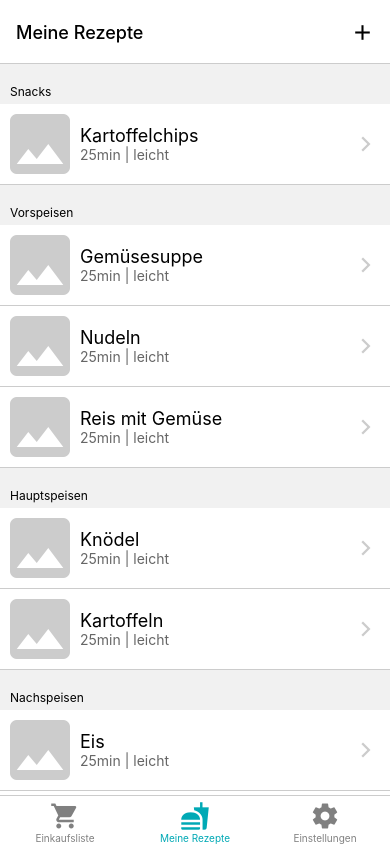
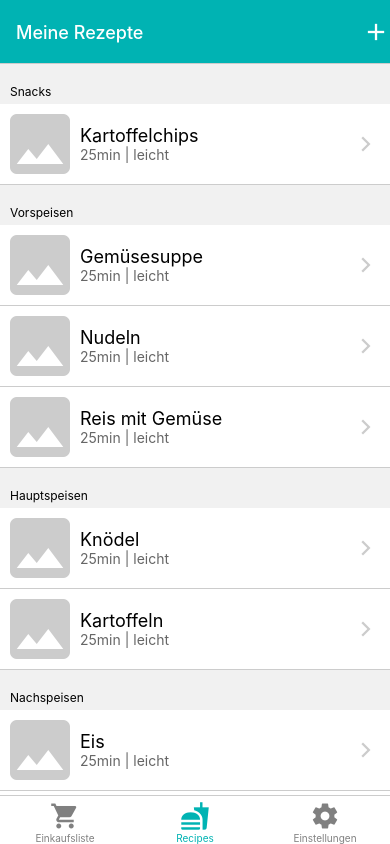
Before and after one commit to marrywal/hungryList, a React Native app: screen /Recipes in a window 390 px wide. Built offline with nearby package versions, Linux system fonts and the light colour scheme; what expo-linking would draw is missing.

Commit message:
style header

```diff
--- a/App.tsx
+++ b/App.tsx
@@ -15,7 +15,7 @@ export default function App() {
     return (
       <SafeAreaProvider>
         <Navigation colorScheme={colorScheme} />
-        <StatusBar />
+        <StatusBar style='light' />
       </SafeAreaProvider>
     );
   }
--- a/src/constants/Colors.ts
+++ b/src/constants/Colors.ts
@@ -1,4 +1,4 @@
-const tintColorLight = '#00A9B5';
+const tintColorLight = '#00b3b3';
 // const tintColorLight = '#009B77';
 const tintColorDark = '#006D75';
 
@@ -17,7 +17,7 @@ export const Colors = {
   },
   dark: {
     text: '#e4e6eb',
-    textOnTint: '#18191a',
+    textOnTint: '#e4e6eb',
     secondaryText: '#b0b3b8',
     background: '#18191a',
     input: '#333',
--- a/src/navigation/index.tsx
+++ b/src/navigation/index.tsx
@@ -5,10 +5,10 @@
  */
 import { MaterialIcons } from '@expo/vector-icons';
 import { createBottomTabNavigator } from '@react-navigation/bottom-tabs';
-import { NavigationContainer} from '@react-navigation/native';
+import { getFocusedRouteNameFromRoute, NavigationContainer } from '@react-navigation/native';
 import { createNativeStackNavigator } from '@react-navigation/native-stack';
 import * as React from 'react';
-import { ColorSchemeName, Pressable } from 'react-native';
+import { ColorSchemeName, Pressable, Route, View } from 'react-native';
 
 import { Colors, NavigationColors } from '../constants/Colors';
 import useColorScheme from '../hooks/useColorScheme';
@@ -30,6 +30,20 @@ export default function Navigation({ colorScheme }: { colorScheme: ColorSchemeNa
   );
 }
 
+function getHeaderTitle(route: any): string {
+  const routeName = getFocusedRouteNameFromRoute(route);
+
+  switch (routeName) {
+    case 'ShoppingList':
+      return 'Einkaufsliste';
+    case 'Recipes':
+      return 'Meine Rezepte';
+    case 'Settings':
+      return 'Einstellungen';
+  }
+  return 'Einkaufsliste';
+}
+
 /**
  * A root stack navigator is often used for displaying modals on top of all other content.
  * https://reactnavigation.org/docs/modal
@@ -37,12 +51,55 @@ export default function Navigation({ colorScheme }: { colorScheme: ColorSchemeNa
 const Stack = createNativeStackNavigator<RootStackParamList>();
 
 function RootNavigator() {
+  const colorScheme = useColorScheme();
+
   return (
-    <Stack.Navigator>
-      <Stack.Screen name="Root" component={BottomTabNavigator} options={{ headerShown: false }} />
+    <Stack.Navigator
+      screenOptions={{
+        headerStyle: {
+          backgroundColor: Colors[colorScheme].tint,
+        },
+        headerTintColor: Colors[colorScheme].textOnTint,
+      }}>
+      <Stack.Screen name="Root" component={BottomTabNavigator} options={({ route, navigation }) => ({
+        title: getHeaderTitle(route),
+        headerRight: () => {
+          return <Pressable
+            onPress={() => navigation.navigate('ModalNewRecipe')}
+            style={({ pressed }) => ({
+              opacity: pressed ? 0.5 : 1,
+              width: 28,
+              height: 28
+            })}>
+            {getHeaderTitle(route) === 'Meine Rezepte'
+              ? <MaterialIcons
+                name="add"
+                size={28}
+                color={Colors[colorScheme].textOnTint} />
+              : <></>}
+          </Pressable>
+        }
+      })} />
       <Stack.Screen name="NotFound" component={NotFoundScreen} options={{ title: 'Oops!' }} />
       <Stack.Group screenOptions={{ presentation: 'modal' }}>
-        <Stack.Screen name="ModalNewRecipe" component={ModalNewRecipe} options={{ title: 'Neues Rezept' }} />
+        <Stack.Screen name="ModalNewRecipe" component={ModalNewRecipe}
+          options={({ navigation }) => ({
+            title: 'Neues Rezept',
+            headerRight: () => (
+              <Pressable
+                onPress={() => navigation.navigate('Recipes')}
+                style={({ pressed }) => ({
+                  opacity: pressed ? 0.5 : 1,
+                })}>
+                <MaterialIcons
+                  name="save"
+                  size={25}
+                  color={Colors[colorScheme].textOnTint}
+                />
+              </Pressable>
+            ),
+          })}
+        />
       </Stack.Group>
     </Stack.Navigator>
   );
@@ -62,6 +119,7 @@ function BottomTabNavigator() {
       initialRouteName="ShoppingList"
       screenOptions={{
         tabBarActiveTintColor: Colors[colorScheme].tint,
+        headerShown: false
       }}>
       <BottomTab.Screen
         name="ShoppingList"
@@ -75,22 +133,8 @@ function BottomTabNavigator() {
         name="Recipes"
         component={Recipes}
         options={({ navigation }: RootTabScreenProps<'Recipes'>) => ({
-          title: 'Meine Rezepte',
-          tabBarIcon: ({ color }) => <TabBarIcon name="fastfood" color={color} />,
-          headerRight: () => (
-            <Pressable
-              onPress={() => navigation.navigate('ModalNewRecipe')}
-              style={({ pressed }) => ({
-                opacity: pressed ? 0.5 : 1,
-              })}>
-              <MaterialIcons
-                name="add"
-                size={25}
-                color={Colors[colorScheme].text}
-                style={{ marginRight: 15 }}
-              />
-            </Pressable>
-          ),
+          headerTitle: 'Meine Rezepte',
+          tabBarIcon: ({ color }) => <TabBarIcon name="fastfood" color={color} />
         })}
       />
       <BottomTab.Screen
```
